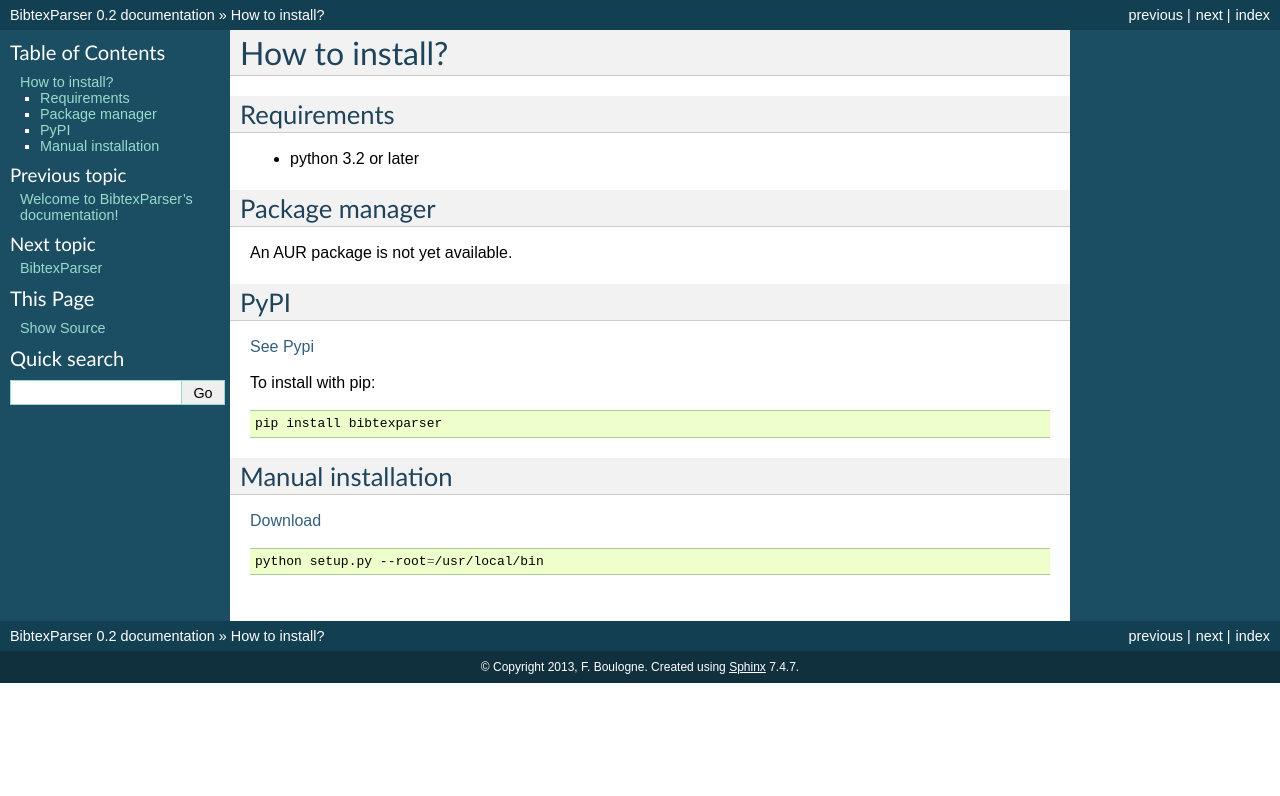
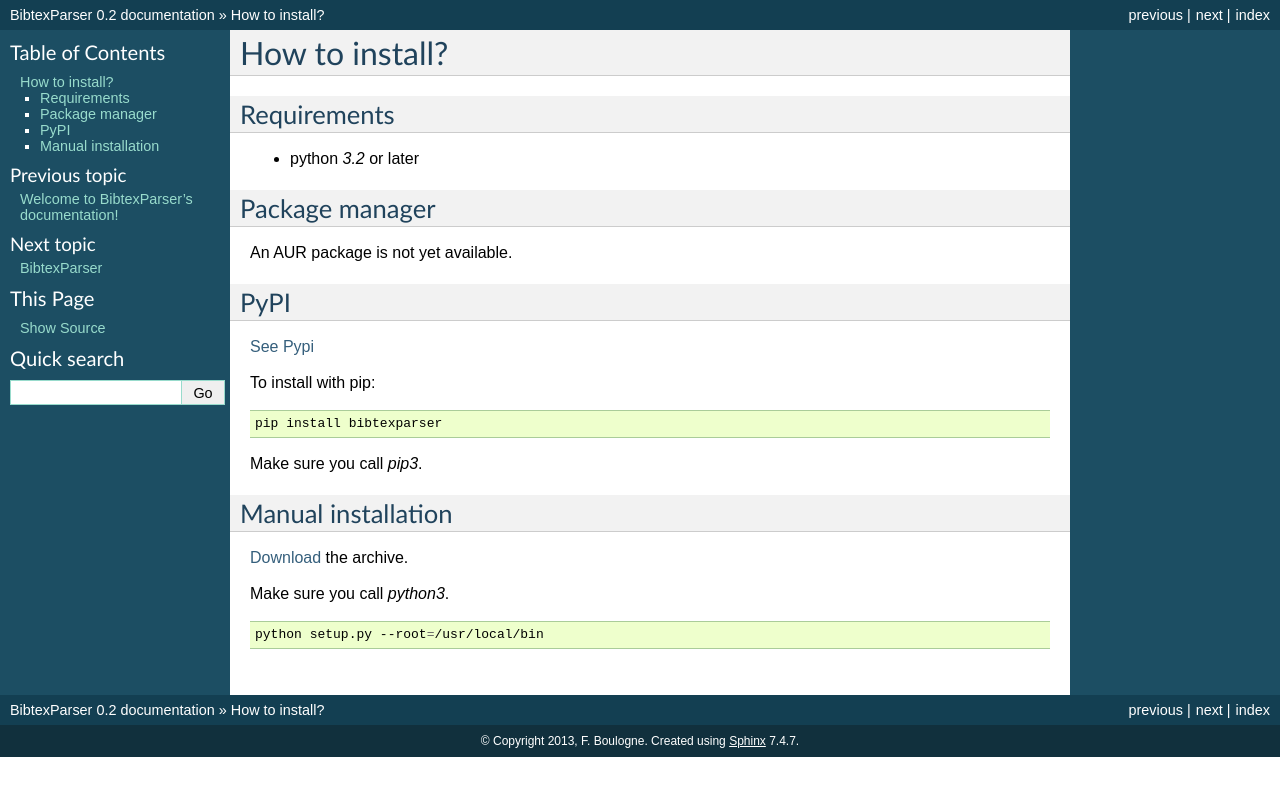
Before and after one commit to sciunto-org/python-bibtexparser, a Sphinx documentation site: the page built from docs/source/install.rst, in a window 1280 px wide. Shown: the top 796 px of the page. Built offline with Sphinx 7.4.7, drawn with Linux system fonts in a browser that asks for light colours.

Commit message:
DOC: insist on the python version

```diff
--- a/docs/source/install.rst
+++ b/docs/source/install.rst
@@ -4,7 +4,7 @@
 Requirements
 ------------
 
-* python 3.2 or later
+* python *3.2* or later
 
 Package manager
 ---------------
@@ -22,11 +22,14 @@
 
     pip install bibtexparser
 
+Make sure you call *pip3*.
 
 Manual installation
 -------------------
 
-`Download <http://source.sciunto.org/bibtexparser/>`_
+`Download <http://source.sciunto.org/bibtexparser/>`_ the archive.
+
+Make sure you call *python3*.
 
 .. code-block:: sh
 
```
